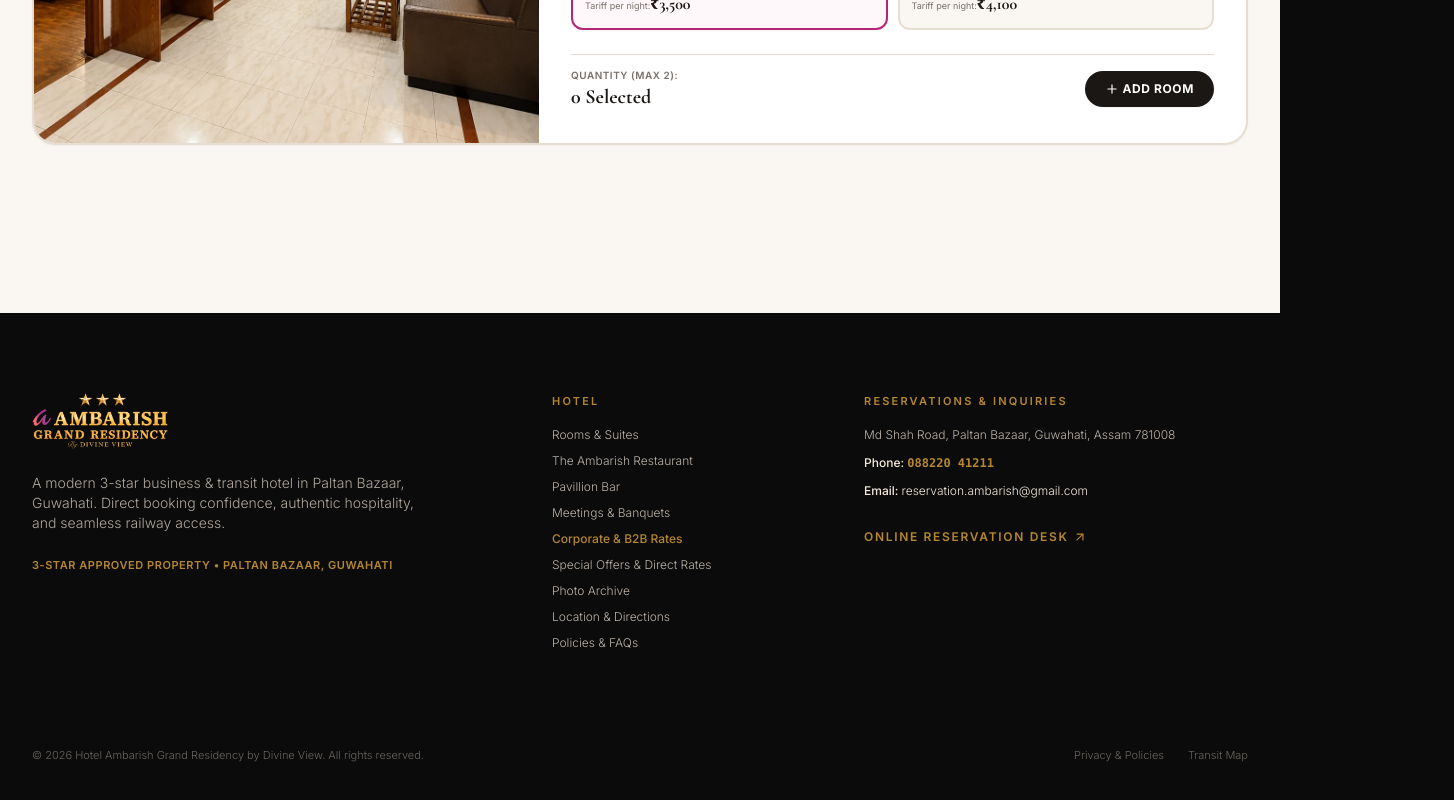
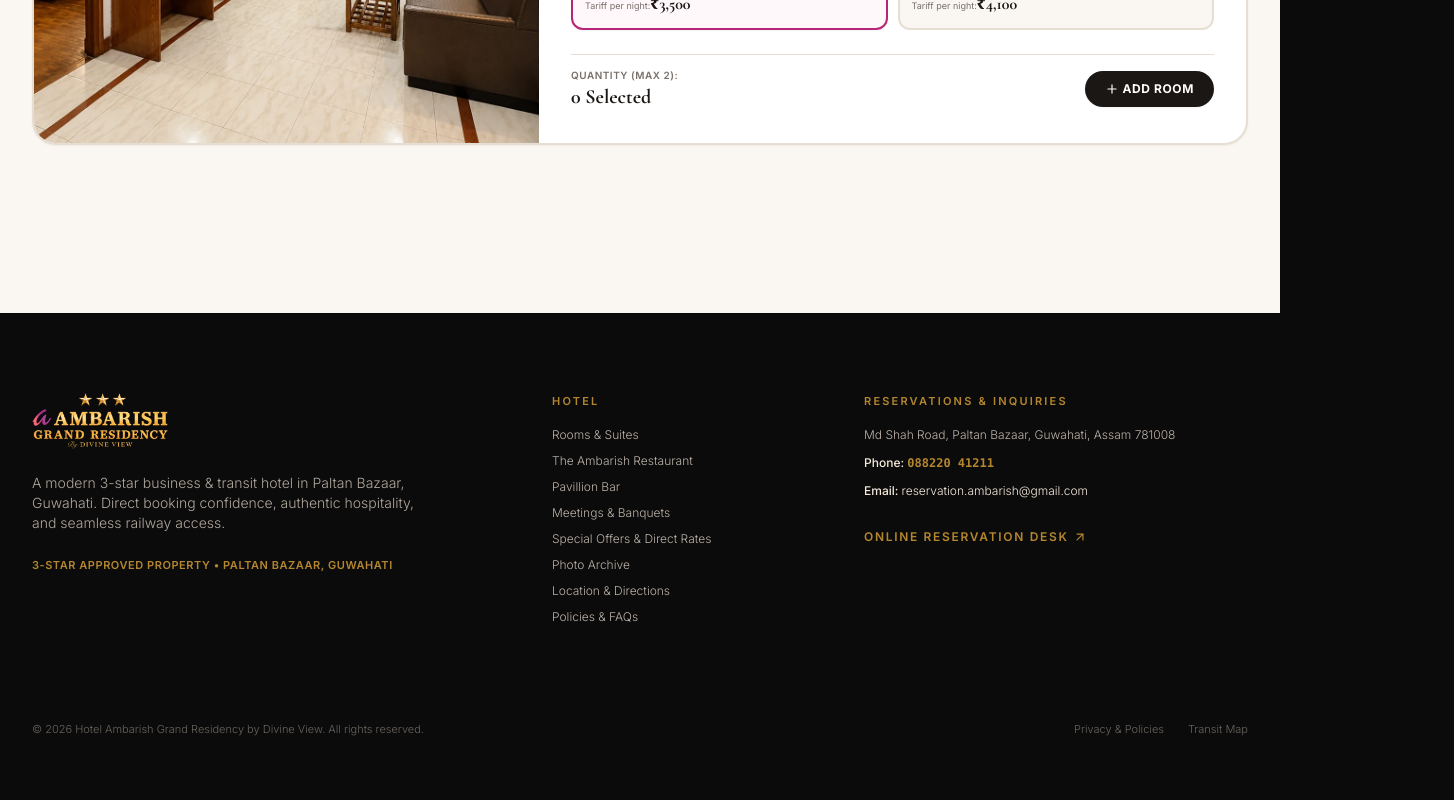
Before and after one commit to bijeshsingha/ambarishwebsite, a Next.js app: page /booking in a window 1280 px wide. Shown: the part 1810-2610 px from the top of the page, 1454 px wide, since content can reach past the window. Built offline with nearby package versions, Linux system fonts and the light colour scheme.

Commit message:
chore: temporarily disable B2B page and remove from navigation

```diff
--- a/src/app/b2b/page.tsx
+++ b/src/app/b2b/page.tsx
@@ -3,6 +3,7 @@
 import React, { useState } from "react";
 import Image from "next/image";
 import Link from "next/link";
+import { redirect } from "next/navigation";
 import {
   Building2,
   Briefcase,
@@ -62,6 +63,9 @@
 ];
 
 export default function B2bCorporatePage() {
+  // B2B page is currently disabled by admin request
+  redirect("/");
+
   const [formData, setFormData] = useState({
     companyName: "",
     accountType: "CORPORATE",
--- a/src/components/layout/Footer.tsx
+++ b/src/components/layout/Footer.tsx
@@ -52,11 +52,6 @@
               <li>
                 <Link href="/meetings-events" className="hover:text-[#F5EBDD] transition-colors">
                   Meetings & Banquets
-                </Link>
-              </li>
-              <li>
-                <Link href="/b2b" className="hover:text-[#F5EBDD] transition-colors text-[#B4872F] font-medium">
-                  Corporate &amp; B2B Rates
                 </Link>
               </li>
               <li>
--- a/src/components/layout/Header.tsx
+++ b/src/components/layout/Header.tsx
@@ -71,7 +71,6 @@
     { label: "Rooms & Suites", href: "/rooms" },
     { label: "Dining & Bar", href: "/dining" },
     { label: "Banquets", href: "/meetings-events" },
-    { label: "Corporate (B2B)", href: "/b2b" },
     { label: "Offers & Promos", href: "/booking" },
     { label: "Gallery", href: "/gallery" },
     { label: "Location", href: "/location" },
```
